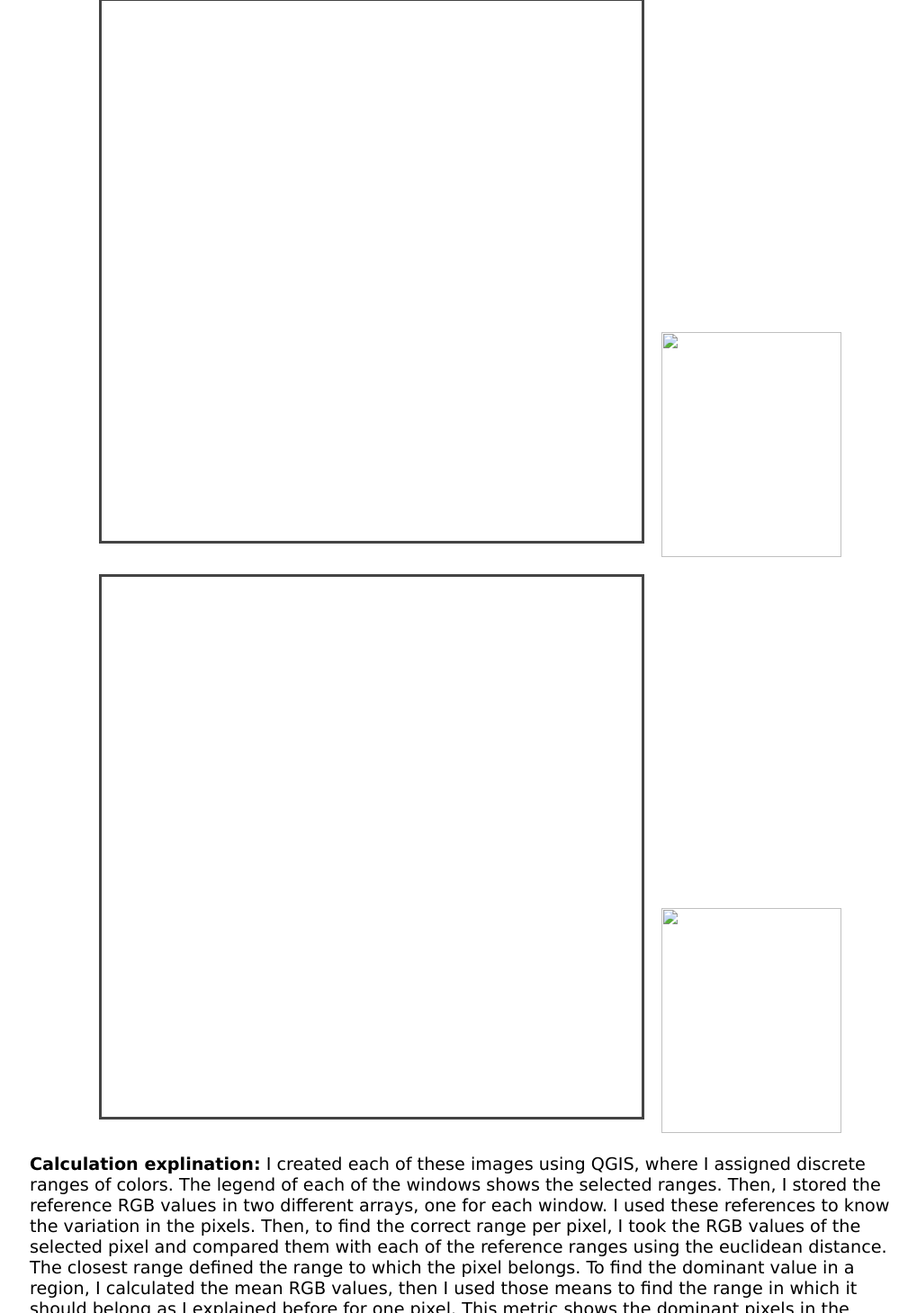
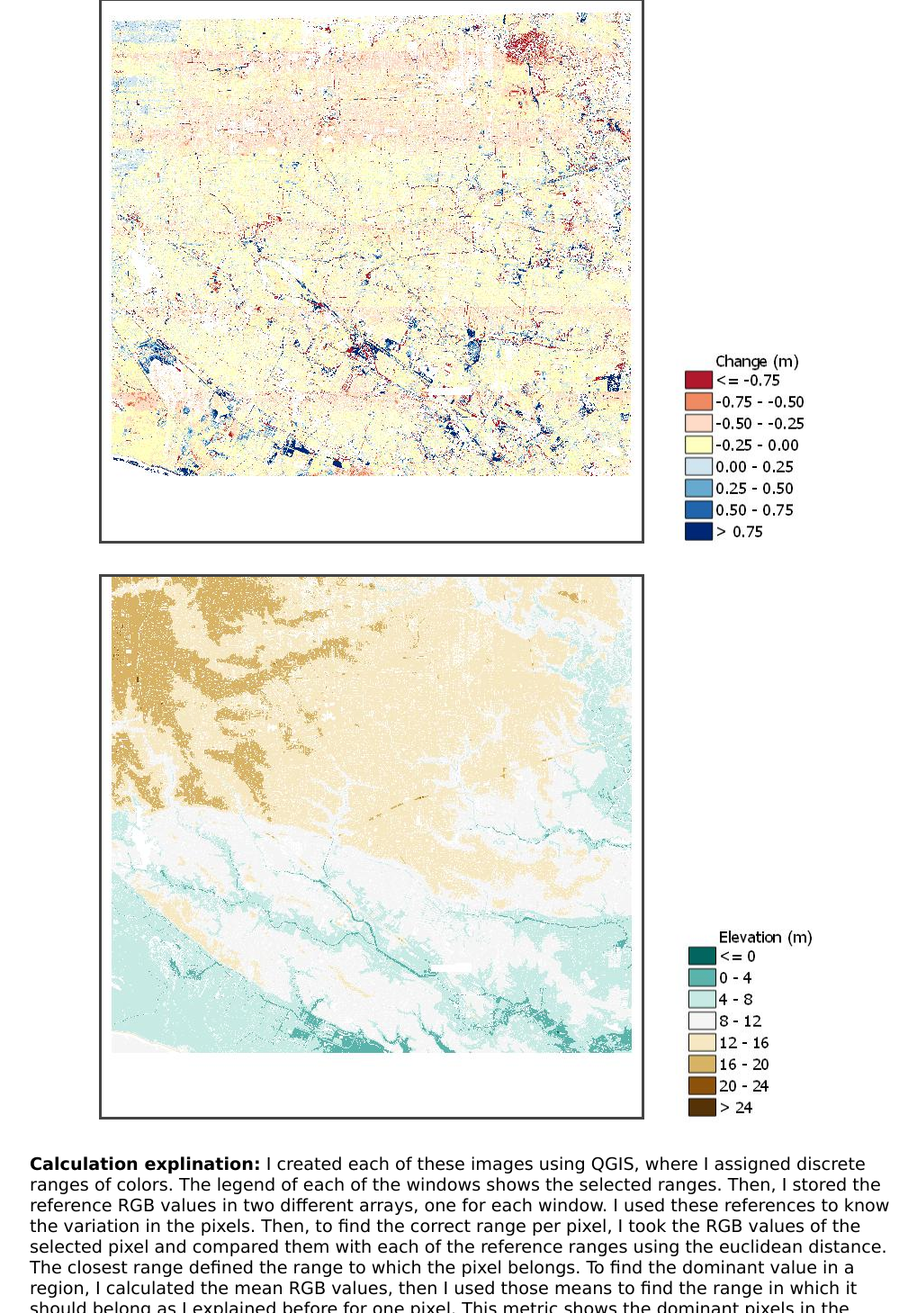
Before and after one commit to Carolinah23/Project_DataVisualization, a plain HTML site: page CarolinaHurtado_ProjectMain.html in a window 1280 px wide. Shown: the part 816-2275 px from the top of the page at 90% size, without its empty margins (125-1144 px from the left). Drawn offline with nearby package versions, Linux system fonts and the light colour scheme; the site is published under a folder, as on GitHub Pages, so addresses that start at the root find nothing.

Commit message:
point images

```diff
--- a/CarolinaHurtado_ProjectMain.html
+++ b/CarolinaHurtado_ProjectMain.html
@@ -62,13 +62,13 @@
     </div>
 
     <div id="container" style= "text-align:center;">
-        <image style="display: none;" id="diff" src="/Images/Diff.jpg"/>
-        <image style="display: none;" id="dem" src="/Images/DEM.jpg"/>
+        <image style="display: none;" id="diff" src="./Images/Diff.jpg"/>
+        <image style="display: none;" id="dem" src="./Images/DEM.jpg"/>
 
         <canvas id="canvas_first" width="600" height="600" ></canvas>
-        <image id="diff_legend" src="/Images/Legend_diff.jpg" width="200", height="250"/>
+        <image id="diff_legend" src="./Images/Legend_diff.jpg" width="200", height="250"/>
         <canvas id="canvas_second" width="600" height="600"></canvas>
-        <image id="dem_legend" src="/Images/Legend_dem.jpg"  width="200", height="250"/>
+        <image id="dem_legend" src="./Images/Legend_dem.jpg"  width="200", height="250"/>
     </div>
 
     <script>
```
Also changed, not shown: index.html (+4 -4 lines).
